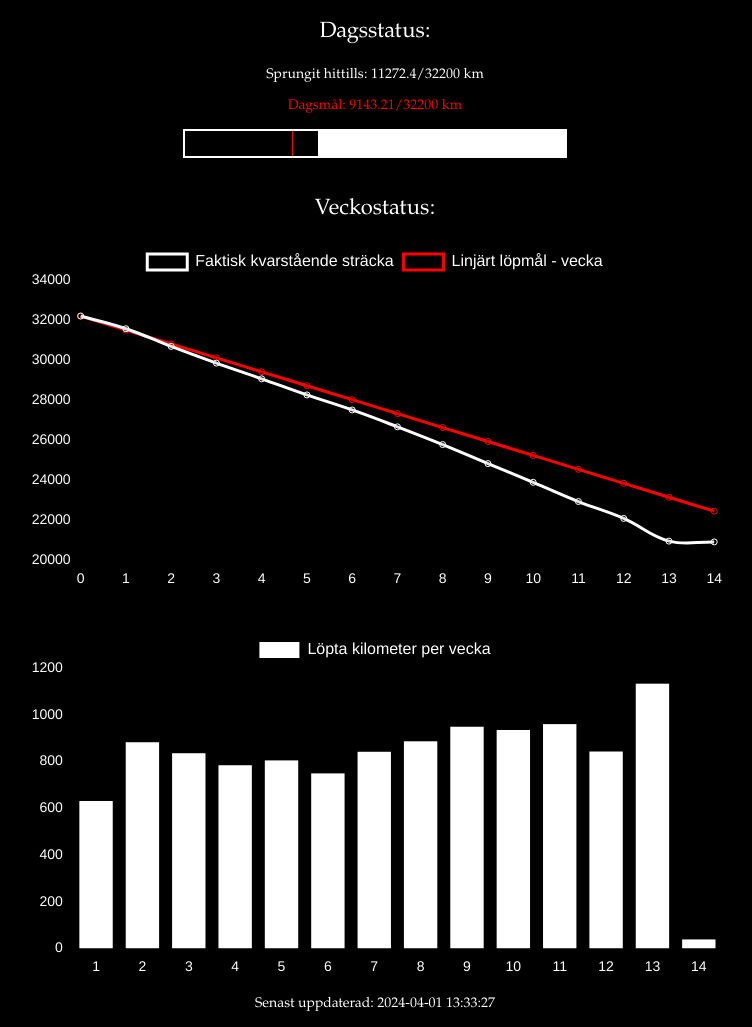
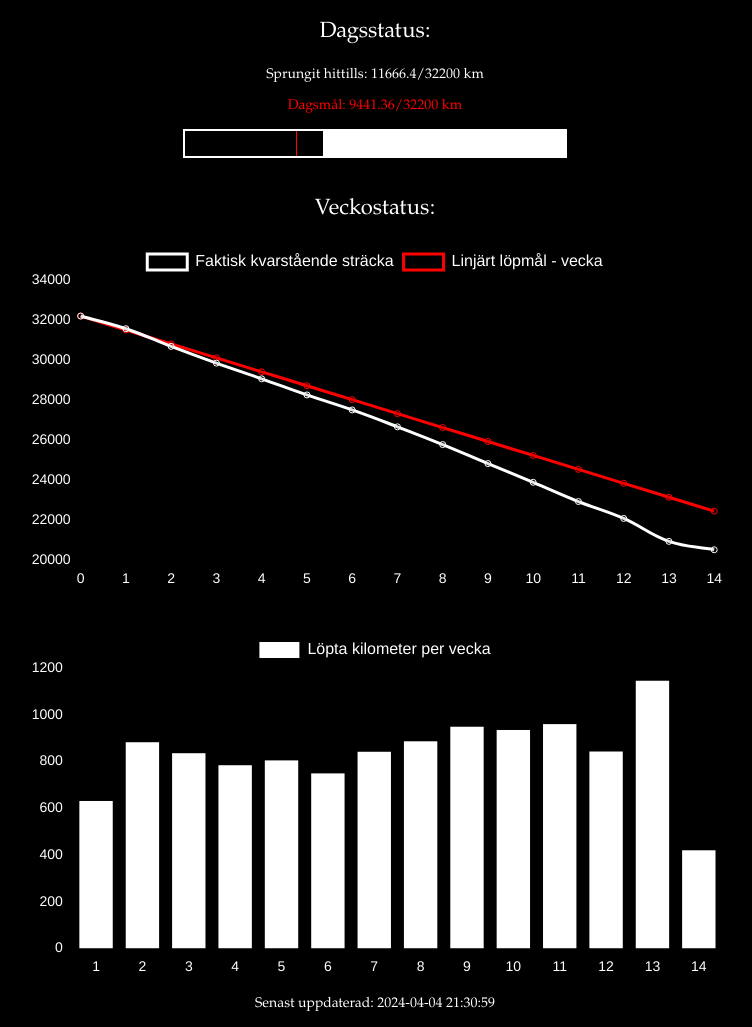
Before and after one commit to pergel4/pergel4.github.io, a plain HTML site: page scullrunners/index.html in a window 1280 px wide. Shown: the part 395-1422 px from the top of the page, without its empty margins (265-1017 px from the left). Drawn offline with nearby package versions, Linux system fonts and the light colour scheme.

Commit message:
update data

```diff
--- a/scullrunners/index.html
+++ b/scullrunners/index.html
@@ -51,12 +51,12 @@ div {text-align: center; font-family:Garamond}
 <img src="swag-skeleton.gif", class="center"/>
 
 <p style="font-size:22px;color:white;"> Dagsstatus: </p>
-<p style="font-size:14px;color:white;"> Sprungit hittills: 11272.4/32200 km </p>
-<p style="font-size:14px;color:red;"> Dagsmål: 9143.21/32200 km </p>
+<p style="font-size:14px;color:white;"> Sprungit hittills: 11666.4/32200 km </p>
+<p style="font-size:14px;color:red;"> Dagsmål: 9441.36/32200 km </p>
 
 <div id="progressStatus">
-  <div id="myProgressBar" style="width:35.01%;"></div>
-  <div class="pctVerticalBar" style="left:28.4%"></div>
+  <div id="myProgressBar" style="width:36.23%;"></div>
+  <div class="pctVerticalBar" style="left:29.32%"></div>
 </div>
 <p class=bottomSpace></p>
 
@@ -72,7 +72,7 @@ div {text-align: center; font-family:Garamond}
 </div>
 <script>
 const week_nr = ['1', '2', '3', '4', '5', '6', '7', '8', '9', '10', '11', '12', '13', '14'];
-const km_week = [631.1, 882.4, 835.4, 784.0, 804.7, 749.1, 841.6, 886.4, 948.7, 934.8, 959.9, 842.7, 1132.9, 38.7];
+const km_week = [631.1, 882.4, 835.4, 784.0, 804.7, 749.1, 841.6, 886.4, 948.7, 934.8, 959.9, 842.7, 1145.5, 420.1];
 new Chart("barChart", {
   type: "bar",
   data: {
@@ -113,7 +113,7 @@ new Chart("barChart", {
   },
 });
 const line_chart_weeks = ['0', '1', '2', '3', '4', '5', '6', '7', '8', '9', '10', '11', '12', '13', '14'];
-const real_tot_week = [32200, 31568.9, 30686.5, 29851.1, 29067.1, 28262.4, 27513.3, 26671.7, 25785.3, 24836.6, 23901.8, 22941.9, 22099.2, 20966.3, 20927.6];
+const real_tot_week = [32200, 31568.9, 30686.5, 29851.1, 29067.1, 28262.4, 27513.3, 26671.7, 25785.3, 24836.6, 23901.8, 22941.9, 22099.2, 20953.7, 20533.6];
 const goal_tot_week = [32200, 31504.32, 30808.64, 30112.96, 29417.28, 28721.6, 28025.93, 27330.25, 26634.57, 25938.89, 25243.21, 24547.53, 23851.85, 23156.17, 22460.49];
 new Chart("lineChart", {
   type: "line",
@@ -162,7 +162,7 @@ new Chart("lineChart", {
 
 </div>
 
-<p style="font-size:14px;color:white;"> Senast uppdaterad: 2024-04-01 13:33:27</p>
+<p style="font-size:14px;color:white;"> Senast uppdaterad: 2024-04-04 21:30:59</p>
 
 </body>
 </html>
--- a/scullrunners/stats.json
+++ b/scullrunners/stats.json
@@ -1 +1 @@
-{"1": 631.1, "2": 882.4, "3": 835.4, "4": 784.0, "5": 804.7, "6": 749.1, "7": 841.6, "8": 886.4, "9": 948.7, "10": 934.8, "11": 959.9, "12": 842.7, "13": 1132.9, "14": 38.7}
+{"1": 631.1, "2": 882.4, "3": 835.4, "4": 784.0, "5": 804.7, "6": 749.1, "7": 841.6, "8": 886.4, "9": 948.7, "10": 934.8, "11": 959.9, "12": 842.7, "13": 1145.5, "14": 420.1}
--- a/scullrunners/stats_backup.json
+++ b/scullrunners/stats_backup.json
@@ -1 +1 @@
-{"1": 631.1, "2": 882.4, "3": 835.4, "4": 784.0, "5": 804.7, "6": 749.1, "7": 841.6, "8": 886.4, "9": 948.7, "10": 934.8, "11": 959.9, "12": 842.7, "13": 1132.9, "14": 38.7}
+{"1": 631.1, "2": 882.4, "3": 835.4, "4": 784.0, "5": 804.7, "6": 749.1, "7": 841.6, "8": 886.4, "9": 948.7, "10": 934.8, "11": 959.9, "12": 842.7, "13": 1145.5, "14": 420.1}
```
